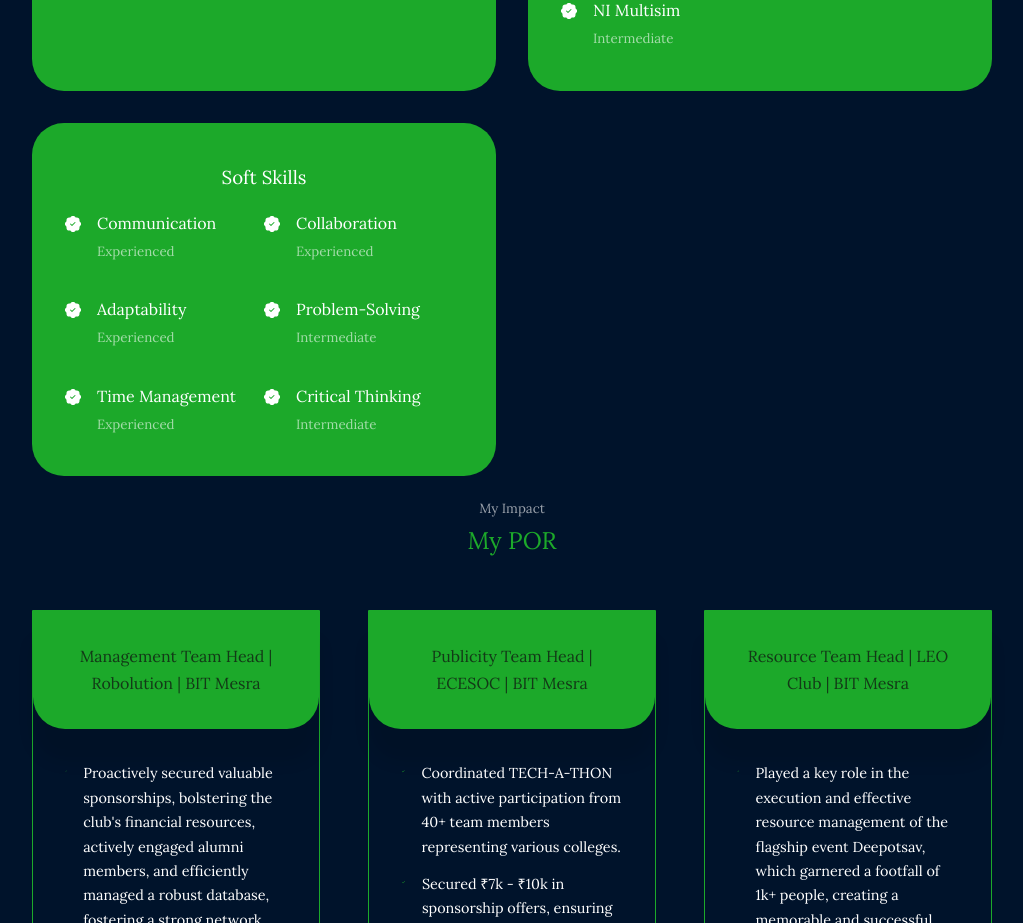
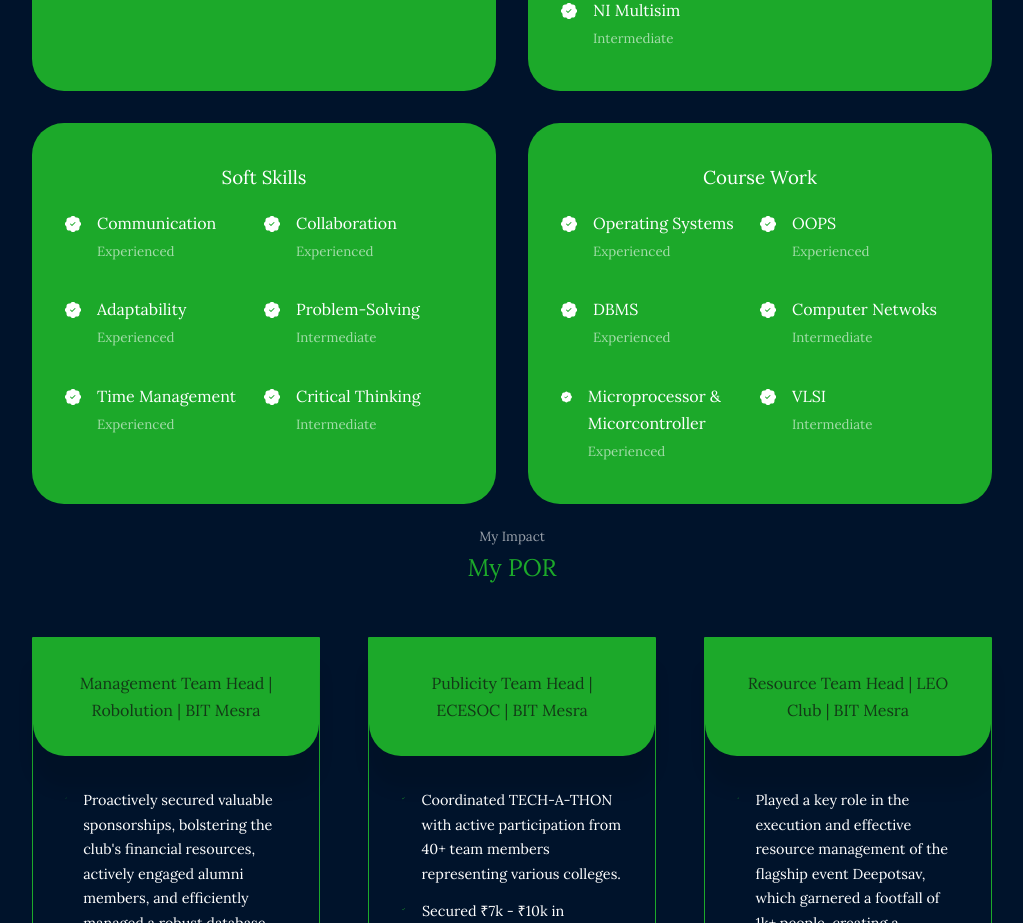
Before and after one commit to Akshar22Dubey/Portfolio, a React (Create React App) app: page / in a window 1280 px wide. Shown: the part 2340-3263 px from the top of the page, without its empty margins (130-1153 px from the left). Built offline with nearby package versions, Linux system fonts and the light colour scheme.

Commit message:
Update Experience.jsx

```diff
--- a/src/components/experience/Experience.jsx
+++ b/src/components/experience/Experience.jsx
@@ -242,6 +242,61 @@ function RevealComponent() {
             </article>
           </div>
         </div>
+
+
+         <div className="experience_programming">
+          <h3>Course Work</h3>
+          <div className="experience_content">
+            <article className="experience_details">
+              <BsPatchCheckFill className="experience_details-icons" />
+              <div>
+                <h4>Operating Systems</h4>
+                <small className="text-light">Experienced</small>
+              </div>
+            </article>
+
+            <article className="experience_details">
+              <BsPatchCheckFill className="experience_details-icons" />
+              <div>
+                <h4>OOPS</h4>
+                <small className="text-light">Experienced</small>
+              </div>
+            </article>
+
+            <article className="experience_details">
+              <BsPatchCheckFill className="experience_details-icons" />
+              <div>
+                <h4>DBMS</h4>
+                <small className="text-light">Experienced</small>
+              </div>
+            </article>
+
+            <article className="experience_details">
+              <BsPatchCheckFill className="experience_details-icons" />
+              <div>
+                <h4>Computer Netwoks</h4>
+                <small className="text-light">Intermediate</small>
+              </div>
+            </article>
+
+            <article className="experience_details">
+              <BsPatchCheckFill className="experience_details-icons" />
+              <div>
+                <h4>Microprocessor & Micorcontroller</h4>
+                <small className="text-light">Experienced</small>
+              </div>
+            </article>
+
+            <article className="experience_details">
+              <BsPatchCheckFill className="experience_details-icons" />
+              <div>
+                <h4>VLSI</h4>
+                <small className="text-light">Intermediate</small>
+              </div>
+            </article>
+          </div>
+        </div>
+
       </div>
     </section>
   );
```
